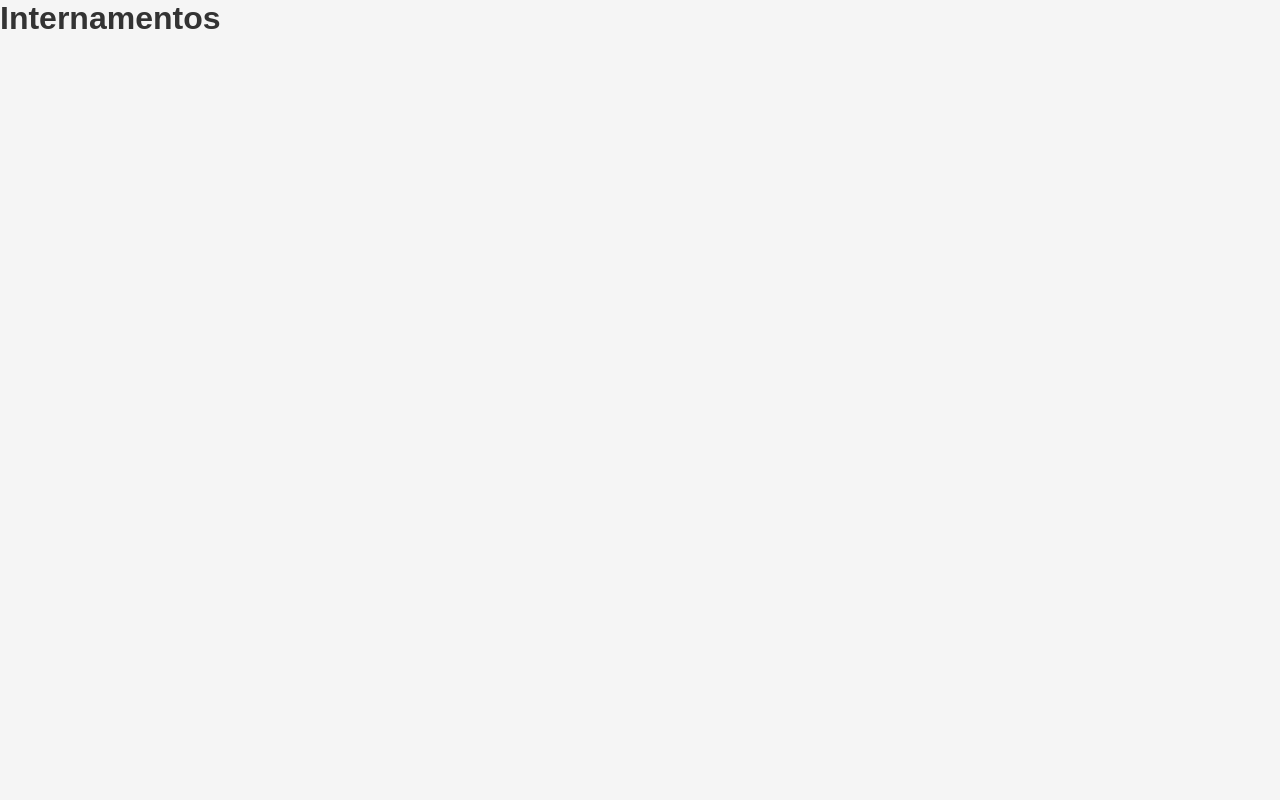
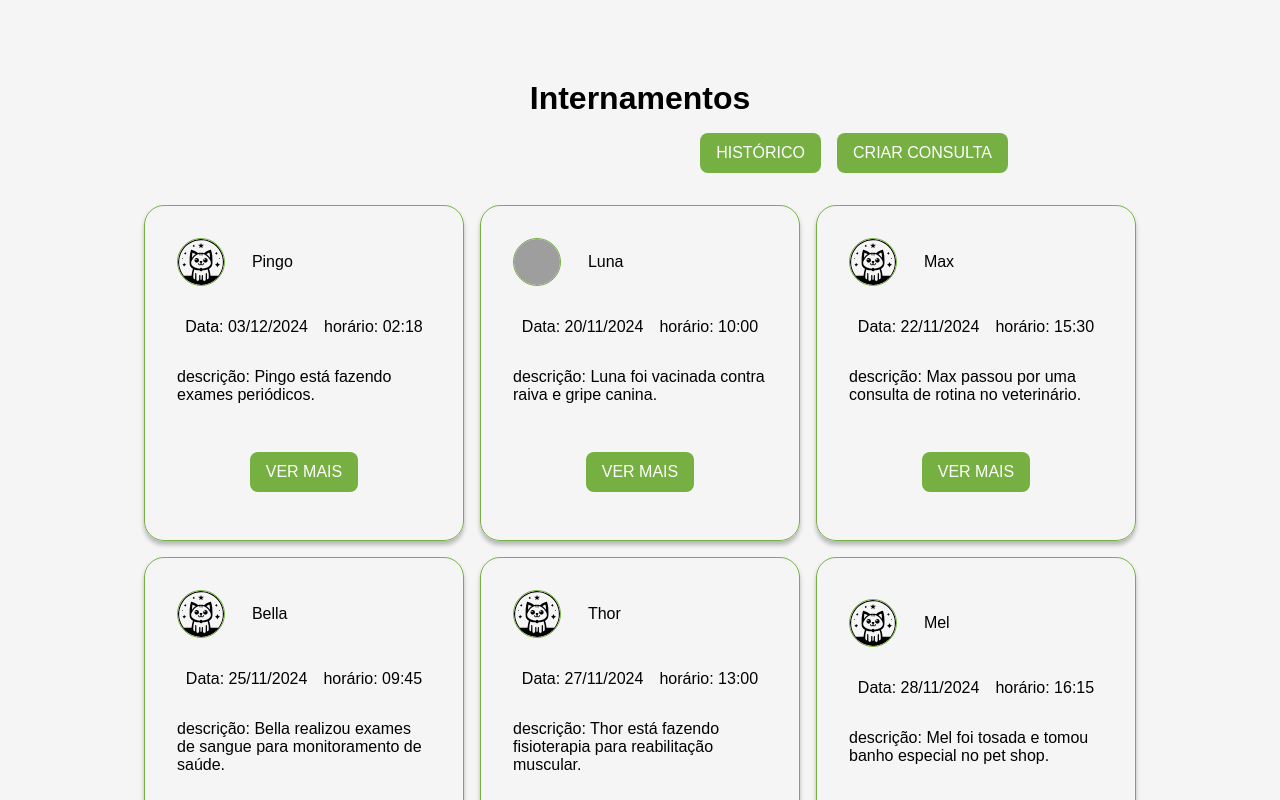
Before and after one commit to alefadonais5/tech-vet, a Next.js app: page /internamentos in a window 1280 px wide. Shown: the top 800 px of the page. Built offline with nearby package versions, Linux system fonts and the light colour scheme; no server answers; grey boxes are pictures that could not be loaded.

Commit message:
feat: cria pagina de internamentos

```diff
--- a/src/components/Navbar/itens.tsx
+++ b/src/components/Navbar/itens.tsx
@@ -38,18 +38,18 @@ export const itens = [
     id: "5",
     icon: <HospitalIcon />,
     title: "Internamentos",
-    path: "/consultas",
+    path: "/internamentos",
   },
   {
     id: "6",
     icon: <StockIcon />,
     title: "Estoque",
-    path: "/consultas",
+    path: "/estoque",
   },
   {
     id: "7",
     icon: <ForecastIcon />,
     title: "Previsão de estoque",
-    path: "/consultas",
+    path: "/previsao-de-estoque",
   },
 ];
--- a/src/pages/internamentos/index.tsx
+++ b/src/pages/internamentos/index.tsx
@@ -1,9 +1,78 @@
-import React from "react";
+import React, { useState } from "react";
+
+import SEO from "@/components/SEO";
+import { HomePageTextsSEO } from "@/components/SEO/seoTexts";
+import { Card } from "@/components/Card";
+import imgExample from "@/ui/assets/images/Logo.svg";
+import cardItems from "@/service/mocks/cardItens";
+import {
+  Container,
+  Title,
+  ButtonContainer,
+  GroupCards,
+} from "@/ui/styles/Pages/home/styles";
+import { SecundaryButton } from "@/components/Elements/Buttons";
+import { useRouter } from "next/router";
+import { useHeader } from "@/contexts/HeaderContext";
+import { Vetconsultation } from "@/components/AddConsulta";
+import { Header } from "@/components/Header";
 
 export default function Hospitalization() {
+  const router = useRouter();
+  const navBarIsVisible = useHeader();
+  const [isFormVisible, setIsFormVisible] = useState<boolean>(false);
+
+  const handleCreateConsultationClick = () => {
+    setIsFormVisible(true);
+  };
+
+  const handleCancelForm = () => {
+    setIsFormVisible(false);
+  };
+
   return (
-    <div>
-      <h1>Internamentos</h1>
-    </div>
+    // <Header />
+    <Container>
+      <SEO
+        title={HomePageTextsSEO.title}
+        description={HomePageTextsSEO.description}
+        keywords={HomePageTextsSEO.keywords}
+        author={HomePageTextsSEO.author}
+        url={HomePageTextsSEO.url}
+        image={HomePageTextsSEO.image}
+      />
+
+      {!isFormVisible ? (
+        <ButtonContainer navBarVisible={navBarIsVisible.isNavbarVisible}>
+          <Title>Internamentos</Title>
+
+          <div>
+            <SecundaryButton onClick={() => router.push("historico")}>
+              Histórico
+            </SecundaryButton>
+            <SecundaryButton onClick={handleCreateConsultationClick}>
+              Criar Consulta
+            </SecundaryButton>
+          </div>
+        </ButtonContainer>
+      ) : (
+        <Vetconsultation onCancel={handleCancelForm} />
+      )}
+
+      {!isFormVisible && (
+        <GroupCards>
+          {cardItems.map((card) => (
+            <Card
+              key={card.id}
+              image={card.imageUrl || imgExample.src}
+              animalName={card.animalName}
+              date={card.date}
+              hour={card.hour}
+              description={card.description}
+            />
+          ))}
+        </GroupCards>
+      )}
+    </Container>
   );
 }
```
Also changed, not shown: src/service/mocks/cardInternamentos.ts (added, +48 -0 lines).
